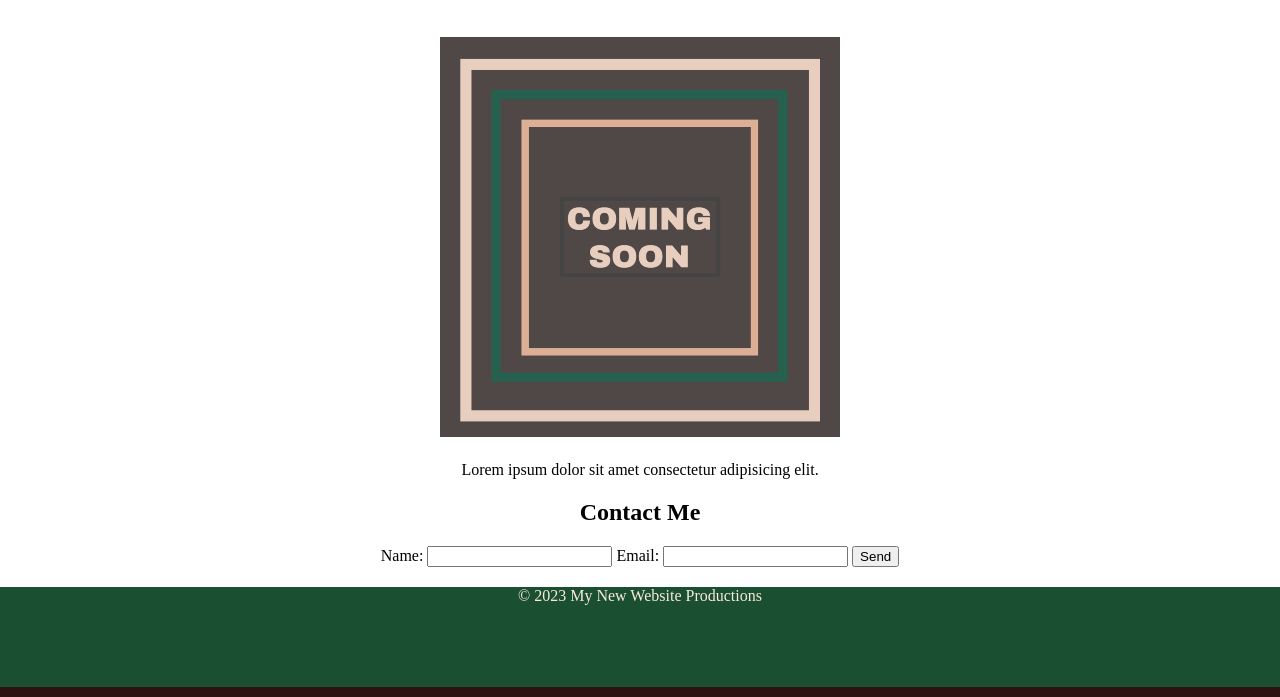
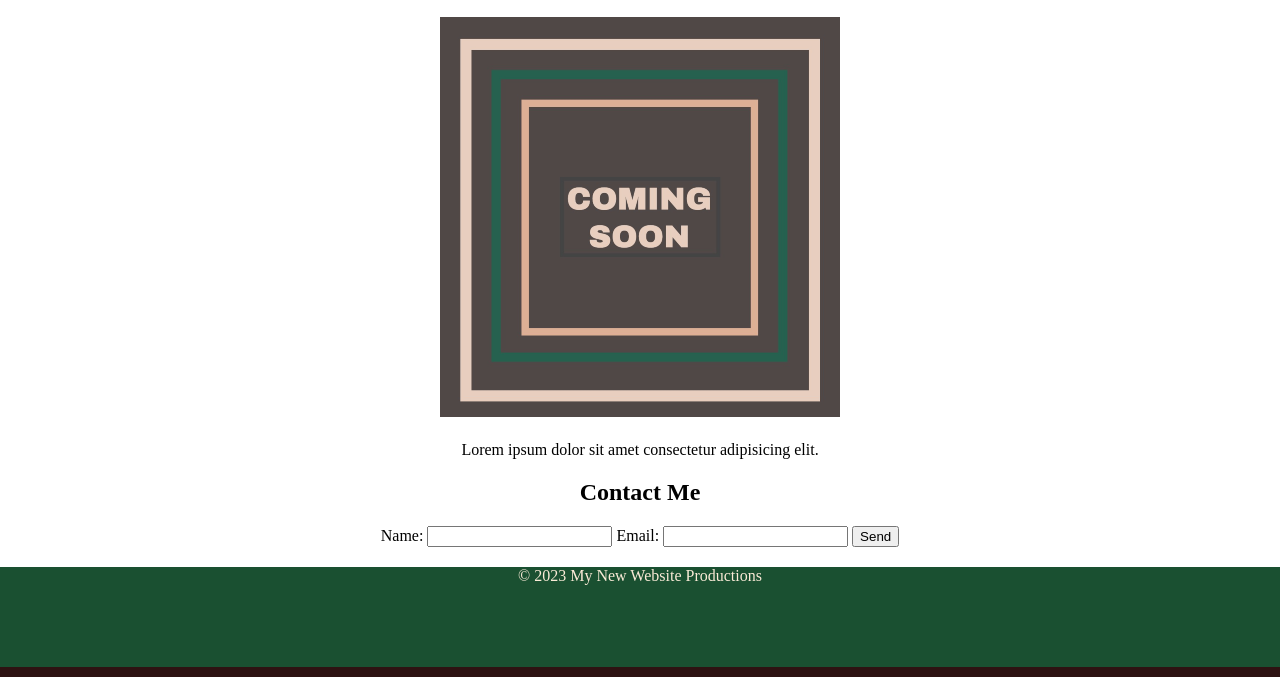
Before and after one commit to LisaLReynolds/miniProject01LandingPage, a plain HTML site: page index.html in a window 1280 px wide. Shown: the part 170-867 px from the top of the page. Drawn offline with Linux system fonts and the light colour scheme.

Commit message:
updates to css

```diff
--- a/assets/css/style.css
+++ b/assets/css/style.css
@@ -26,7 +26,7 @@ h1 {
     margin: 20px;
 }
 
-img {
+p {
     margin: 20px;
 }
 
@@ -38,6 +38,8 @@ img {
    margin: 20px;
 }
 
+
+
 footer {
 
     height: 100px;
```
